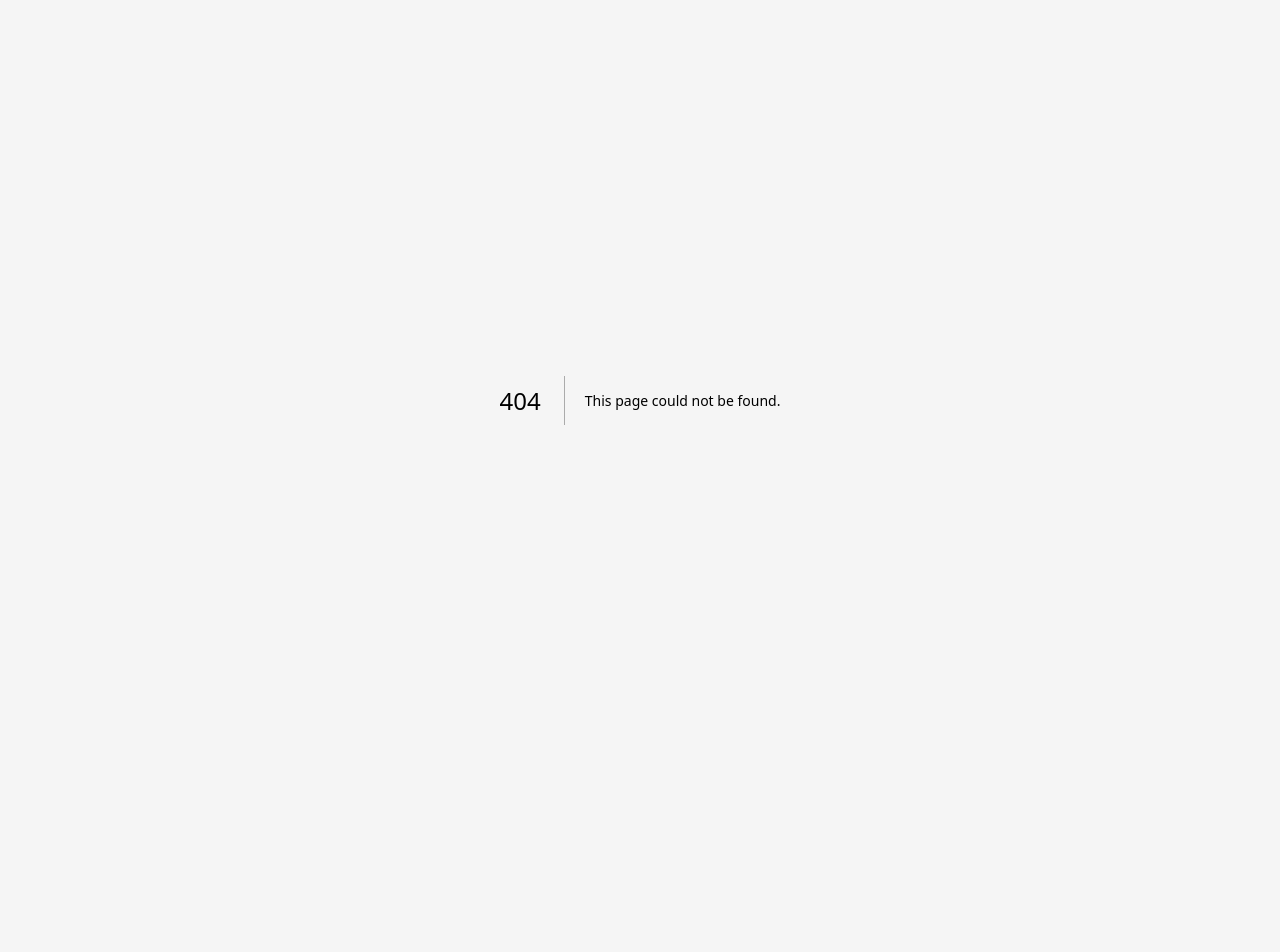
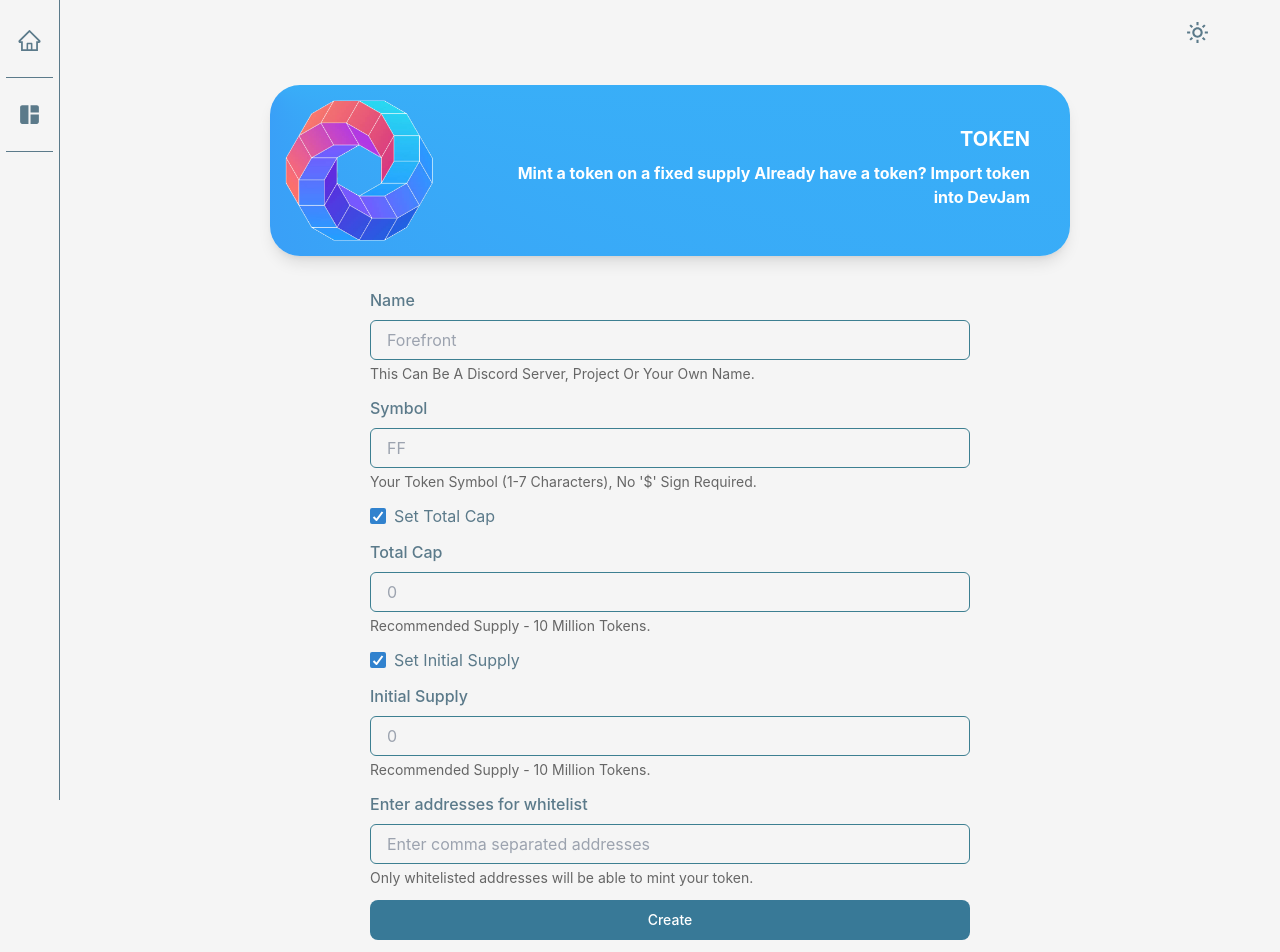
Before and after one commit to senali-d/DevJam, a Next.js app: page /token in a window 1280 px wide. Before the commit this address had no page. Shown: the top 952 px of the page. Before the commit the page ends 800 px from the top, so only its background shows below. Built offline with nearby package versions, Linux system fonts and the light colour scheme.

Commit message:
Add token create page

```diff
--- /dev/null
+++ b/src/components/banner.js
@@ -0,0 +1,19 @@
+import Image from "next/image";
+
+const Banner = ({ image, title, description, style }) => {
+  return (
+    <div className={`flex items-center w-[90%] md:w-full ${style} rounded-[30px] overflow-hidden shadow-lg`}>
+      <div className="hidden md:flex mx-auto justify-center">
+        <Image src={image} width="200" height="200" alt="Icon" />
+      </div>
+      <div className="px-10 py-8 text-white text-right">
+        <div className="font-bold text-xl mb-2">{title}</div>
+        <div className="font-bold text-md mb-2">
+          {description}
+        </div>
+      </div>
+    </div>
+  );
+};
+
+export default Banner;
--- /dev/null
+++ b/src/components/form-elements/button.js
@@ -0,0 +1,22 @@
+import React from 'react'
+
+const Button = ({
+  label,
+  onClick,
+}) => {
+  return (
+    <button
+      onClick={onClick}
+      className="w-full text-white bg-[#387997] hover:bg-[#38799780] focus:ring-1 focus:outline-none focus:ring-[#5b7a8a] font-medium rounded-lg text-sm px-5 py-2.5 text-center shadow-none dark:bg-[#224063] dark:hover:bg-[#22406380]"
+    >
+      {label}
+    </button>
+  )
+}
+
+export default Button
+
+Button.defaultProps = {
+  label: '',
+  onClick: () => {}
+}
--- /dev/null
+++ b/src/components/form-elements/input.js
@@ -0,0 +1,44 @@
+import React from 'react'
+import { FormLabel, Input as ChakraInput } from '@chakra-ui/react'
+
+const Input = ({
+  id,
+  name,
+  label,
+  placeholder,
+  type,
+  onChange,
+  helper,
+}) => {
+  return (
+    <div>
+      <FormLabel
+        htmlFor={id}
+        className="text-[#5b7a8a] dark:text-[#3d7f91]">
+          {label}
+      </FormLabel>
+      <ChakraInput
+        id={id}
+        name={name}
+        onChange={onChange}
+        variant="outline"
+        className="mt-0 text-[#5b7a8a] border-black dark:text-[#3d7f91] dark:border-[#3d7f91]"
+        focusBorderColor="#3d7f91"
+        borderColor="#3d7f91"
+        placeholder={placeholder}
+        type={type}
+      />
+      <div className="text-sm mt-1 text-[#666666]">{helper}</div>
+    </div>
+  )
+}
+
+export default Input
+
+Input.defaultProps = {
+  label: '',
+  placeholder: '',
+  type: 'text',
+  onchange: () => {},
+  helper: ''
+}
--- /dev/null
+++ b/src/pages/token.js
@@ -0,0 +1,85 @@
+import React from "react";
+import { Checkbox } from "@chakra-ui/react";
+import Layout from "@/components/layout/layout";
+import Input from "@/components/form-elements/input";
+import Button from "@/components/form-elements/button";
+import Banner from "@/components/banner";
+
+const Dashboard = () => {
+  return (
+    <Layout headTitle="Create Token">
+      <div className="flex flex-col space-y-8 justify-center items-center max-w-[800px] mx-auto pb-32 pl-[60px] lg:pl-0">
+        <Banner
+          image="/token.png"
+          title="TOKEN"
+          description="Mint a token on a fixed supply Already have a token? Import token into DevJam"
+          style="bg-[conic-gradient(at_top_left,_var(--tw-gradient-stops))] from-sky-400 to-blue-500"
+        />
+        <form className="flex flex-col space-y-3 w-[90%] md:max-w-[600px] mx-auto">
+          <Input
+            id="name"
+            name="name"
+            label="Name"
+            placeholder="Forefront"
+            type="text"
+            onChange={() => {}}
+            helper="This Can Be A Discord Server, Project Or Your Own Name."
+          />
+          <Input
+            id="symbol"
+            name="symbol"
+            label="Symbol"
+            placeholder="FF"
+            type="text"
+            onChange={() => {}}
+            helper="Your Token Symbol (1-7 Characters), No '$' Sign Required."
+          />
+          <Checkbox
+            onChange={() => {}}
+            defaultChecked
+            className="text-[#5b7a8a] dark:text-[#3d7f91]"
+          >
+            Set Total Cap
+          </Checkbox>
+          <Input
+            id="supply"
+            name="supply"
+            label="Total Cap"
+            placeholder="0"
+            type="number"
+            onChange={() => {}}
+            helper="Recommended Supply - 10 Million Tokens."
+          />
+          <Checkbox
+            onChange={() => {}}
+            defaultChecked
+            className="text-[#5b7a8a] dark:text-[#3d7f91]"
+          >
+            Set Initial Supply
+          </Checkbox>
+          <Input
+            id="supply"
+            name="supply"
+            label="Initial Supply"
+            placeholder="0"
+            type="number"
+            onChange={() => {}}
+            helper="Recommended Supply - 10 Million Tokens."
+          />
+          <Input
+            id="whitelist"
+            name="whitelist"
+            label="Enter addresses for whitelist"
+            placeholder="Enter comma separated addresses"
+            type="text"
+            onChange={() => {}}
+            helper="Only whitelisted addresses will be able to mint your token."
+          />
+          <Button label="Create" onClick={() => {}} />
+        </form>
+      </div>
+    </Layout>
+  );
+};
+
+export default Dashboard;
```
Also changed, not shown: public/token.png (added).
